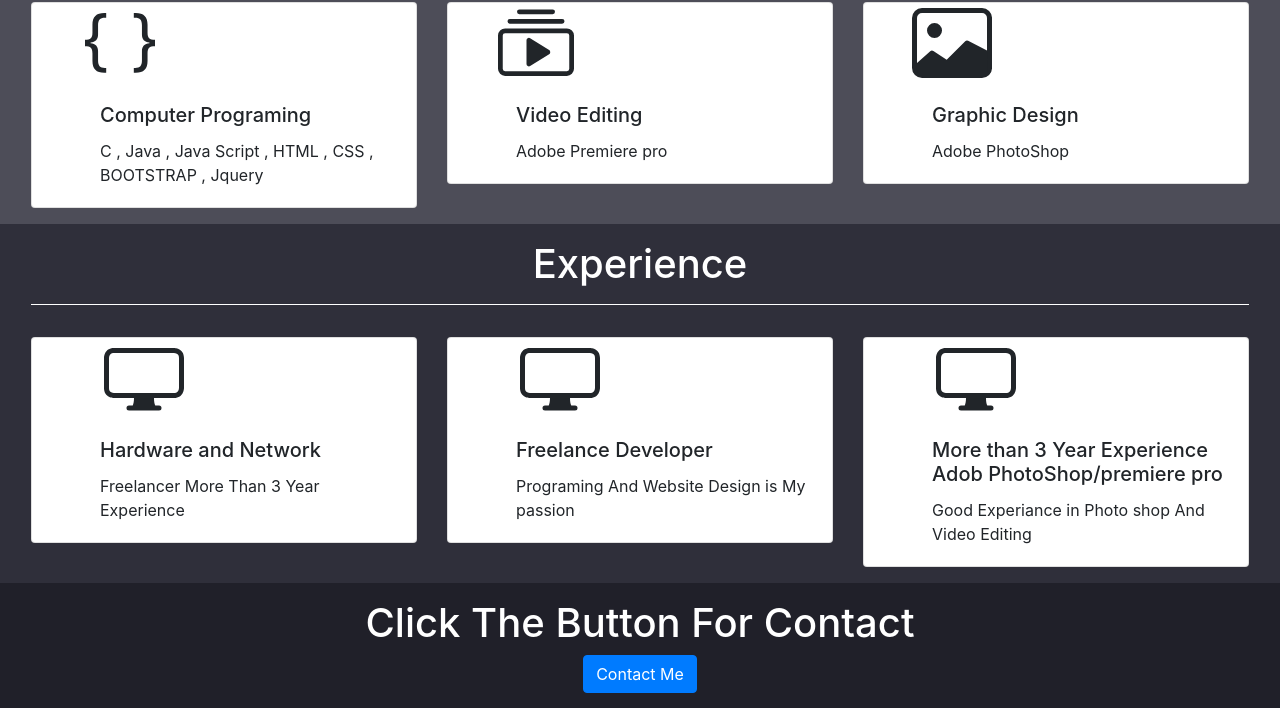
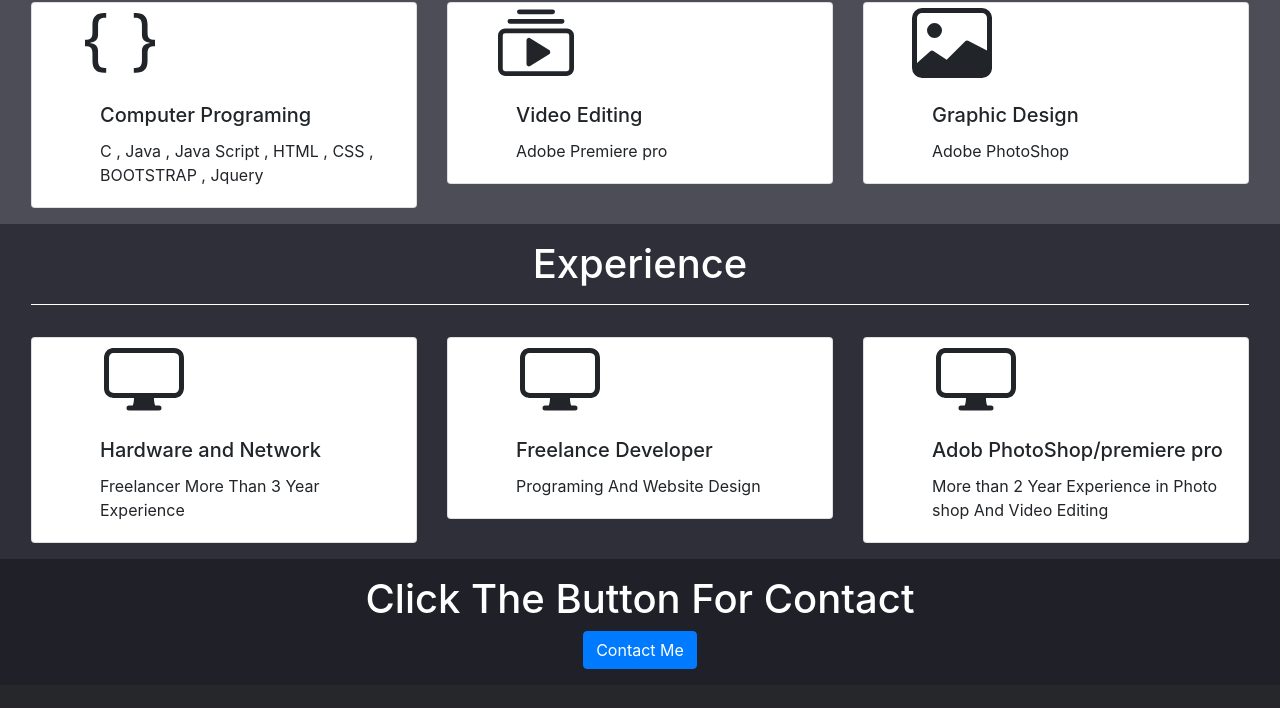
Before and after one commit to Abhijith1993/Abhijith-UdayaBhanu, a plain HTML site: page index.html in a window 1280 px wide. Shown: the part 808-1516 px from the top of the page. Drawn offline with nearby package versions, Linux system fonts and the light colour scheme.

Commit message:
Update index.html

```diff
--- a/index.html
+++ b/index.html
@@ -173,7 +173,7 @@
         </svg></div>
         <div class="card-body">
           <h5 class="card-title">Freelance Developer</h5>
-          <p class="card-text"> Programing And Website Design is My passion </p>
+          <p class="card-text"> Programing And Website Design </p>
         </div>
       </div>
 </div>
@@ -185,8 +185,8 @@
         <path fill-rule="evenodd" d="M13.991 3H2c-.325 0-.502.078-.602.145a.758.758 0 00-.254.302A1.46 1.46 0 001 4.01V10c0 .325.078.502.145.602.07.105.17.188.302.254a1.464 1.464 0 00.538.143L2.01 11H14c.325 0 .502-.078.602-.145a.758.758 0 00.254-.302 1.464 1.464 0 00.143-.538L15 9.99V4c0-.325-.078-.502-.145-.602a.757.757 0 00-.302-.254A1.46 1.46 0 0013.99 3zM14 2H2C0 2 0 4 0 4v6c0 2 2 2 2 2h12c2 0 2-2 2-2V4c0-2-2-2-2-2z" clip-rule="evenodd"/>
       </svg></div>
       <div class="card-body">
-        <h5 class="card-title">More than 3 Year Experience Adob PhotoShop/premiere pro</h5>
-        <p class="card-text">Good Experiance in Photo shop And Video Editing</p>
+        <h5 class="card-title"> Adob PhotoShop/premiere pro</h5>
+        <p class="card-text">More than 2 Year Experience in Photo shop And Video Editing</p>
       </div>
     </div>
 </div>
@@ -218,7 +218,7 @@
       </div>
       <div class="modal-body">
         <!--Form Started-->
-        <form method="post" action="vosiyid174@oriwijn.com">
+        <form method="post" action="vishnu.u.bhanu@gmail.com">
           <div class="form-group">
             <label for="exampleFormControlTextarea1">Name</label>
             <input type="text" class="form-control" placeholder="Name">
@@ -261,7 +261,7 @@
     <div class="row">
       <div class="col-md-8 col-sm-6 col-xs-12">
         <p class="copyright-text">Copyright &copy; 2020 All Rights Reserved by
-     <a href="#">Abhijith U</a>.
+     <a href="#">Abhijith.U</a>.
         </p>
       </div>
 
```
